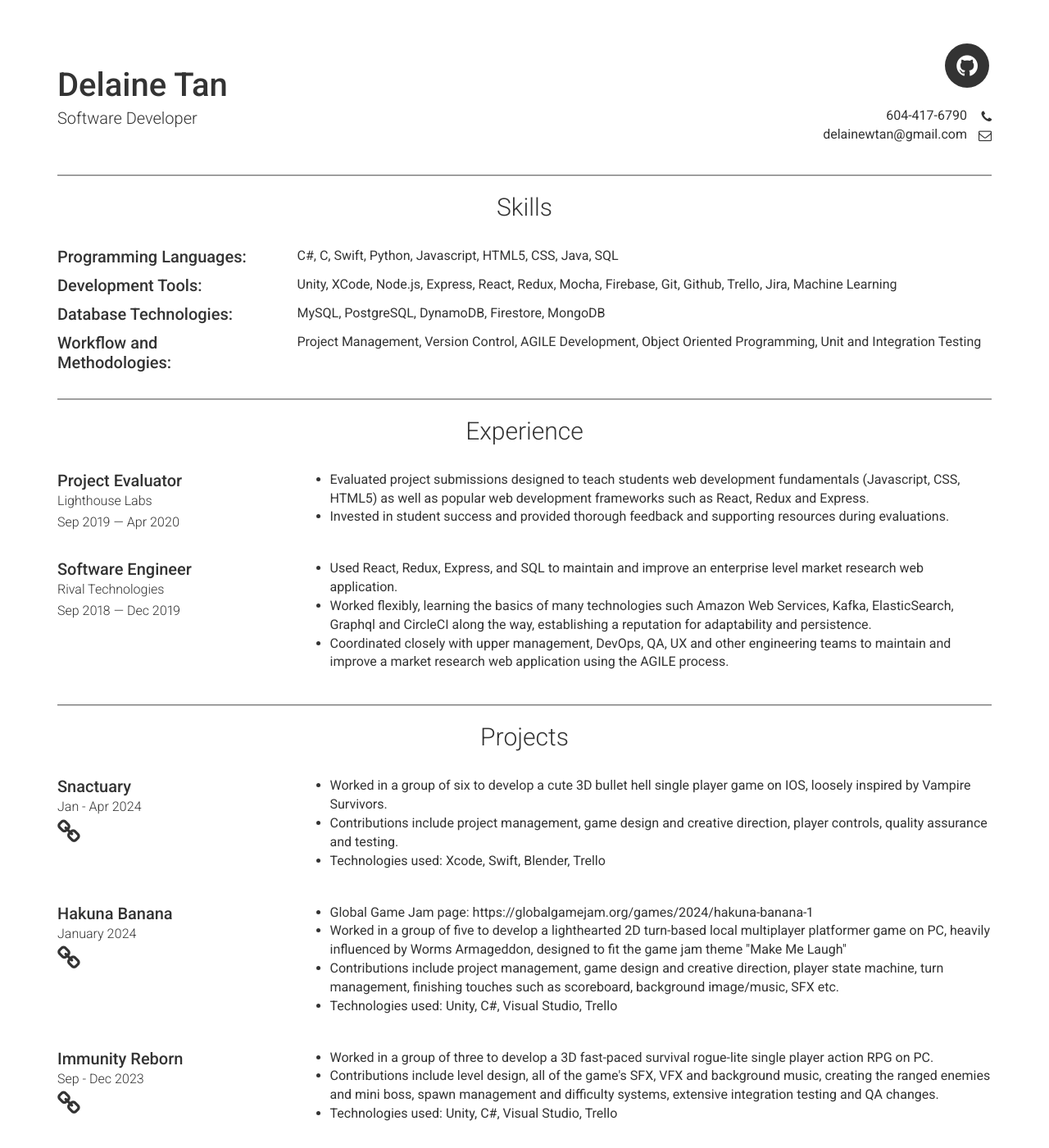
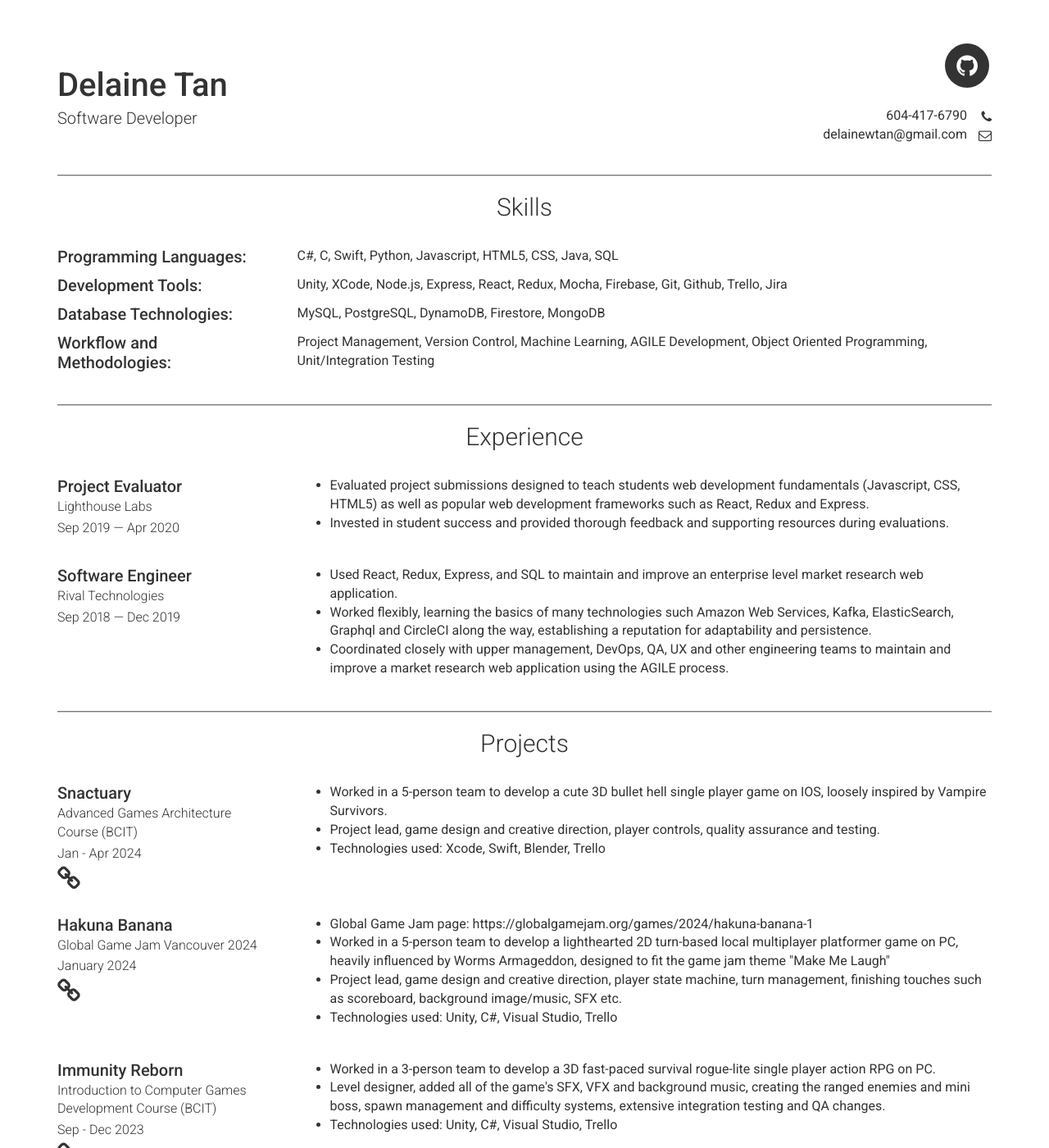
Before and after one commit to DelaineWTan/delainewtan.github.io, a Jekyll site: the page built from index.md, in a window 1280 px wide and 1400 px high. Shown: the whole window at 82% size. Built offline with Jekyll 4.4.1, drawn with Linux system fonts in a browser that asks for light colours; some of the changed text lies outside the part shown.

Commit message:
Edit content.

```diff
--- a/_data/education.yml
+++ b/_data/education.yml
@@ -1,7 +1,7 @@
 - layout: left
   company: British Columbia Institute of Technology
-  dates: Sep 2023 - April 2026
-  qualification: Bachelor's of Applied Science - Game Development Option
+  dates: Sep 2023 - Apr 2026
+  qualification: Bachelor of Science - Game Development Option
   description: |
     95% GPA. Learning game design, game development, higher-level mathematics, physics, advanced computing skills and theoretical knowledge.
 - layout: left
--- a/_data/projects.yml
+++ b/_data/projects.yml
@@ -2,28 +2,31 @@
 - layout: left
   name: Snactuary
   dates: Jan - Apr 2024
+  company: Advanced Games Architecture Course (BCIT)
   link: https://github.com/DelaineWTan/Snactuary
   # github:
   description_list:
-    - text: Worked in a group of six to develop a cute 3D bullet hell single player game on IOS, loosely inspired by Vampire Survivors.
-    - text: Contributions include project management, game design and creative direction, player controls, quality assurance and testing.
+    - text: Worked in a 5-person team to develop a cute 3D bullet hell single player game on IOS, loosely inspired by Vampire Survivors.
+    - text: Project lead, game design and creative direction, player controls, quality assurance and testing.
     - text: "Technologies used: Xcode, Swift, Blender, Trello"
 - layout: left
   name: Hakuna Banana
   dates: January 2024
+  company: Global Game Jam Vancouver 2024
   link: https://cheesypudding.itch.io/hakuna-banana
   # github:
   description_list:
     - text: "Global Game Jam page: https://globalgamejam.org/games/2024/hakuna-banana-1"
-    - text: Worked in a group of five to develop a lighthearted 2D turn-based local multiplayer platformer game on PC, heavily influenced by Worms Armageddon, designed to fit the game jam theme "Make Me Laugh"
-    - text: Contributions include project management, game design and creative direction, player state machine, turn management, finishing touches such as scoreboard, background image/music, SFX etc.
+    - text: Worked in a 5-person team to develop a lighthearted 2D turn-based local multiplayer platformer game on PC, heavily influenced by Worms Armageddon, designed to fit the game jam theme "Make Me Laugh"
+    - text: Project lead, game design and creative direction, player state machine, turn management, finishing touches such as scoreboard, background image/music, SFX etc.
     - text: "Technologies used: Unity, C#, Visual Studio, Trello"
 - layout: left
   name: Immunity Reborn
   dates: Sep - Dec 2023
+  company: Introduction to Computer Games Development Course (BCIT)
   link: https://delainetan.itch.io/immunity-reborn
   # github:
   description_list:
-    - text: Worked in a group of three to develop a 3D fast-paced survival rogue-lite single player action RPG on PC.
-    - text: Contributions include level design, all of the game's SFX, VFX and background music, creating the ranged enemies and mini boss, spawn management and difficulty systems, extensive integration testing and QA changes.
+    - text: Worked in a 3-person team to develop a 3D fast-paced survival rogue-lite single player action RPG on PC.
+    - text: Level designer, added all of the game's SFX, VFX and background music, creating the ranged enemies and mini boss, spawn management and difficulty systems, extensive integration testing and QA changes.
     - text: "Technologies used: Unity, C#, Visual Studio, Trello"
--- a/_data/skills.yml
+++ b/_data/skills.yml
@@ -3,10 +3,10 @@
   description: C#, C, Swift, Python, Javascript, HTML5, CSS, Java, SQL
 - layout: left
   name: "Development Tools:"
-  description: Unity, XCode, Node.js, Express, React, Redux, Mocha, Firebase, Git, Github, Trello, Jira, Machine Learning
+  description: Unity, XCode, Node.js, Express, React, Redux, Mocha, Firebase, Git, Github, Trello, Jira
 - layout: left
   name: "Database Technologies:"
   description: MySQL, PostgreSQL, DynamoDB, Firestore, MongoDB
 - layout: left
   name: "Workflow and Methodologies:"
-  description: Project Management, Version Control, AGILE Development, Object Oriented Programming, Unit and Integration Testing
+  description: Project Management, Version Control, Machine Learning, AGILE Development, Object Oriented Programming, Unit/Integration Testing
```
